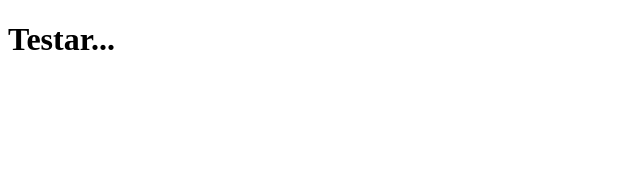
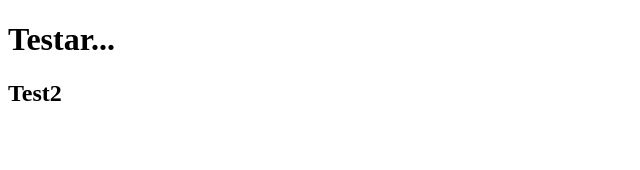
Before and after one commit to milo-i/travl-app, a React (Create React App) app: page / in a window 1280 px wide. Shown: the top 170 px of the page, without its empty margins (0-640 px from the left). Built offline with nearby package versions, Linux system fonts and the light colour scheme.

Commit message:
test commit

```diff
--- a/src/App.js
+++ b/src/App.js
@@ -5,6 +5,7 @@ function App() {
   return (
     <div className="App">
       <h1>Testar...</h1>
+      <h2>Test2</h2>
     </div>
   );
 }
```
